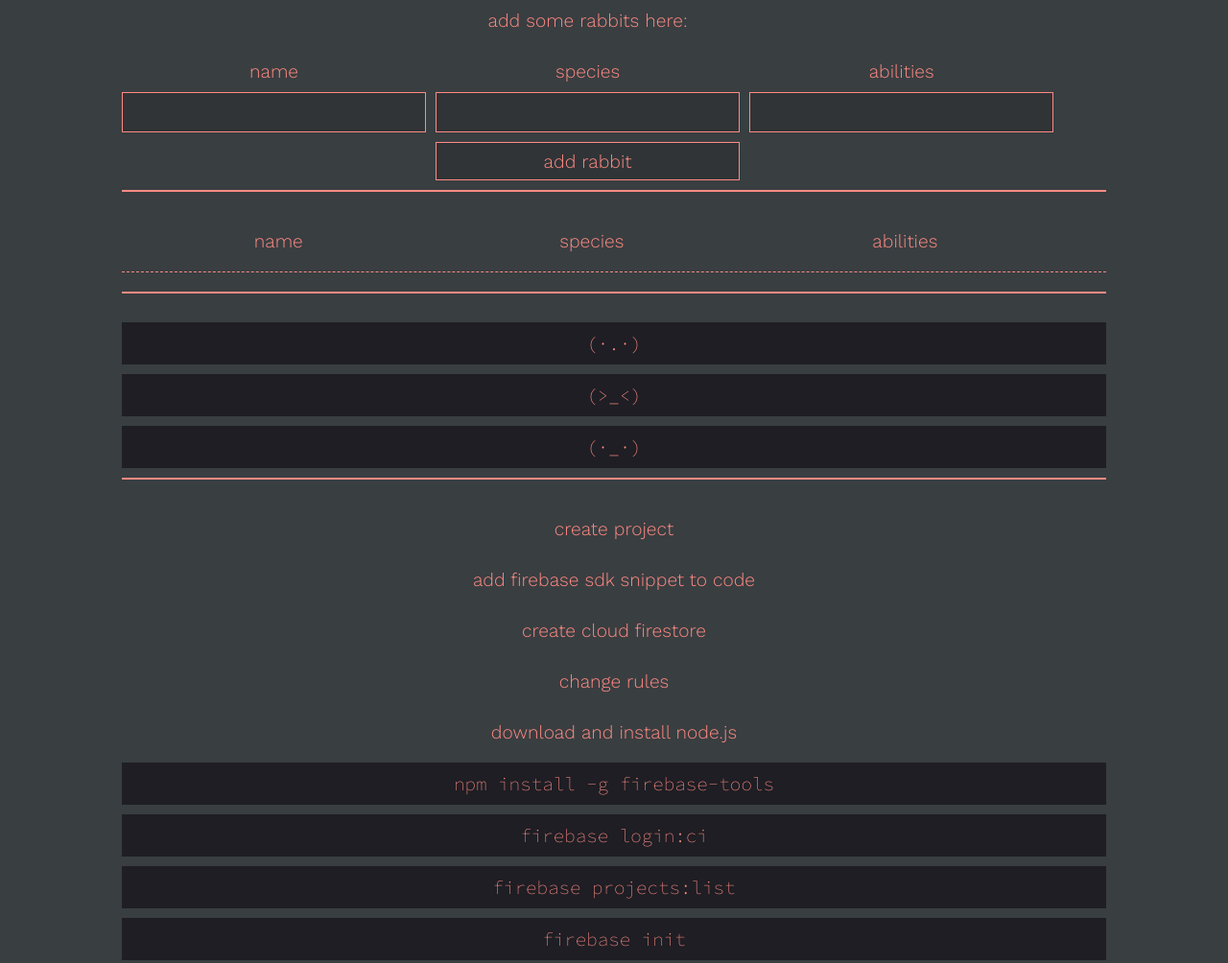
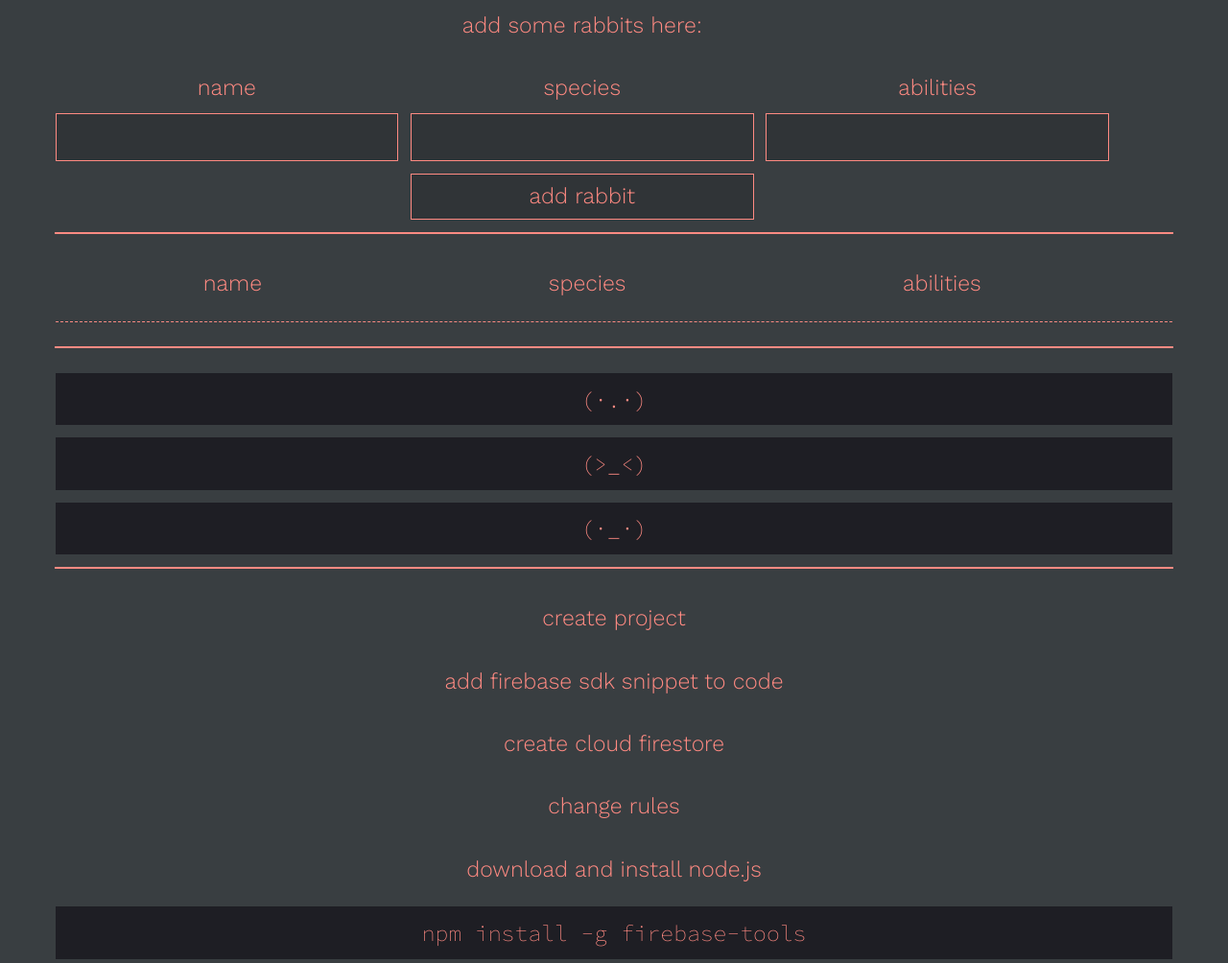
Before and after one commit to nanodotbot/_firebase, a plain HTML site: page public/index.html in a window 1280 px wide. Shown: the top 1004 px of the page at 96% size. Drawn offline with nearby package versions, Linux system fonts and the light colour scheme; no server answers.

Commit message:
getting rid of px

```diff
--- a/public/firebase.css
+++ b/public/firebase.css
@@ -1,6 +1,6 @@
 :root {
     font-family: 'Work Sans', 'Open Sans', 'Nunito', 'Calibri Light', Calibri, sans-serif;
-    font-size: 16px;
+    font-size: 1.5vw;
 
     box-sizing: border-box;
 
@@ -84,11 +84,12 @@ a:hover {
     color: var(--contrast-2);
 }
 
-input, button {
+input,
+button {
     height: 2.5rem;
 
-    padding-left: 10px;
-    padding-right: 10px;
+    padding-left: 1.5rem;
+    padding-right: 1.5rem;
 
     font-size: 1.2rem;
     text-align: center;
@@ -102,7 +103,8 @@ input, button {
     background-color: var(--important-1-slightly-lighter);
 }
 
-input:hover, button:hover {
+input:hover,
+button:hover {
     border: 1px solid var(--contrast-2);
 }
 
@@ -121,30 +123,32 @@ section {
 }
 
 footer {
-    margin-top: 100px;
+    margin-top: 10vw;
 }
 
 hr {
     justify-self: center;
 
-    width: 80vw;
+    width: 100%;
 
     border: 0.5px solid var(--important-2-lighter);
 
-    margin-bottom: 30px;
+    margin-bottom: 2vw;
 }
 
-p, a, code {
+p,
+a,
+code {
     display: grid;
     justify-content: center;
     align-items: center;
 
-    margin-bottom: 10px;
-    padding: 10px;
+    margin-bottom: 1vw;
+    padding: 1vw;
 }
 
 div {
-    margin-bottom: 10px;
+    margin-bottom: 1vw;
 }
 
 code {
@@ -156,38 +160,44 @@ code {
 #add-rabbits {
     display: grid;
     grid-template-columns: 1fr 1fr 1fr 2.8rem;
-    grid-gap: 10px;
+    grid-gap: 1vw;
 
     justify-content: center;
     align-items: center;
 
-    margin-bottom: 10px;
+    margin-bottom: 1vw;
 }
 
-form>p{
+form>p {
     grid-column-start: 2;
     grid-column-end: 3;
 }
+
 label:nth-of-type(1) {
     grid-column-start: 1;
     grid-column-end: 2;
 }
+
 label:nth-of-type(2) {
     grid-column-start: 2;
     grid-column-end: 3;
 }
+
 label:nth-of-type(3) {
     grid-column-start: 3;
     grid-column-end: 4;
 }
+
 form>input:nth-of-type(1) {
     grid-column-start: 1;
     grid-column-end: 2;
 }
+
 form>input:nth-of-type(2) {
     grid-column-start: 2;
     grid-column-end: 3;
 }
+
 form>input:nth-of-type(3) {
     grid-column-start: 3;
     grid-column-end: 4;
@@ -213,28 +223,33 @@ button {
 }
 
 .rabbit>p {
-    margin: 0px;
+    margin: 0;
     text-align: center;
 }
 
-.rabbit, #rabbits-header {
+.rabbit,
+#rabbits-header {
     display: grid;
     grid-template-columns: 1fr 1fr 1fr 2.9rem;
 
     justify-content: center;
     align-items: center;
 }
+
 #rabbits-header {
     border-bottom: 1px dashed var(--important-2-lighter);
 }
+
 #h-name {
     grid-column-start: 1;
     grid-column-end: 2;
 }
+
 #h-species {
     grid-column-start: 2;
     grid-column-end: 3;
 }
+
 #h-abilities {
     grid-column-start: 3;
     grid-column-end: 4;
@@ -245,7 +260,14 @@ button {
     border: 1px solid var(--important-2-lighter);
     cursor: context-menu;
 }
+
 .cross:hover {
     border: 1px solid var(--contrast-2);
     color: var(--contrast-2);
 }
+
+@media screen and (max-width: 600px) {
+    :root {
+        font-size: 2vw;
+    }
+}
```
